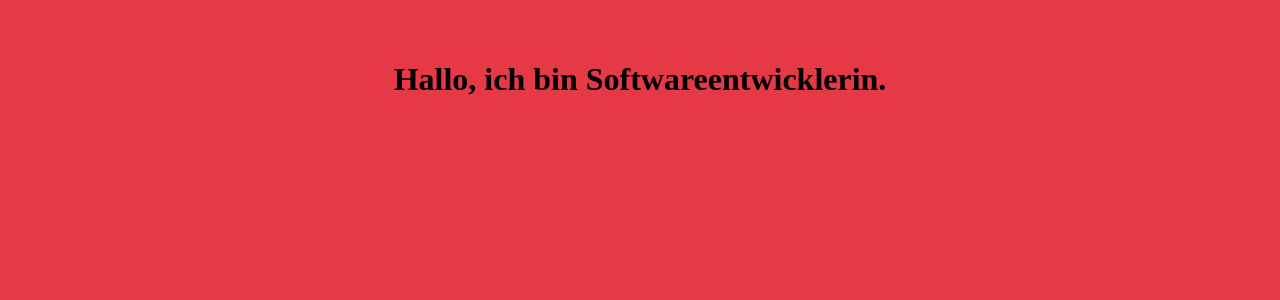
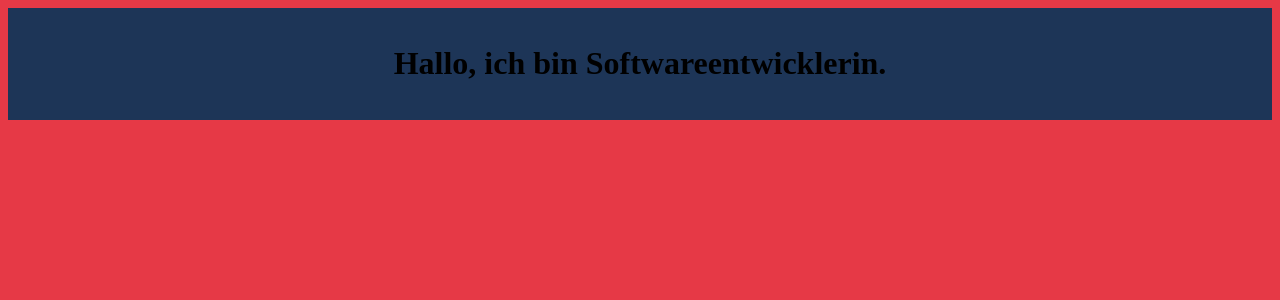
Before and after one commit to CKodes/website-notion-api, a React (Vite) app: page / in a window 1280 px wide. Shown: the top 300 px of the page. Built offline with nearby package versions, Linux system fonts and the light colour scheme.

Commit message:
style: added css for article page UI
First iteration of article page UI.

```diff
--- a/src/App.css
+++ b/src/App.css
@@ -1,6 +1,33 @@
 #root {
-  max-width: 1280px;
+  max-width: 1536px;
+  height: 100%;
   margin: 0 auto;
-  padding: 2rem;
+  padding: 1rem;
+  background: #1d3557;
   text-align: center;
 }
+
+.nav {
+  background: #f1faee;
+}
+
+.content-wrapper {
+  display: flex;
+  flex-direction: row;
+  justify-content: space-between;
+}
+
+.left-nav {
+  width: 30%;
+  background: #457b9d;
+}
+
+.center {
+  width: 100%;
+  background: #a8dadc;
+}
+
+.right-nav {
+  width: 30%;
+  background: #457b9d;
+}
```
